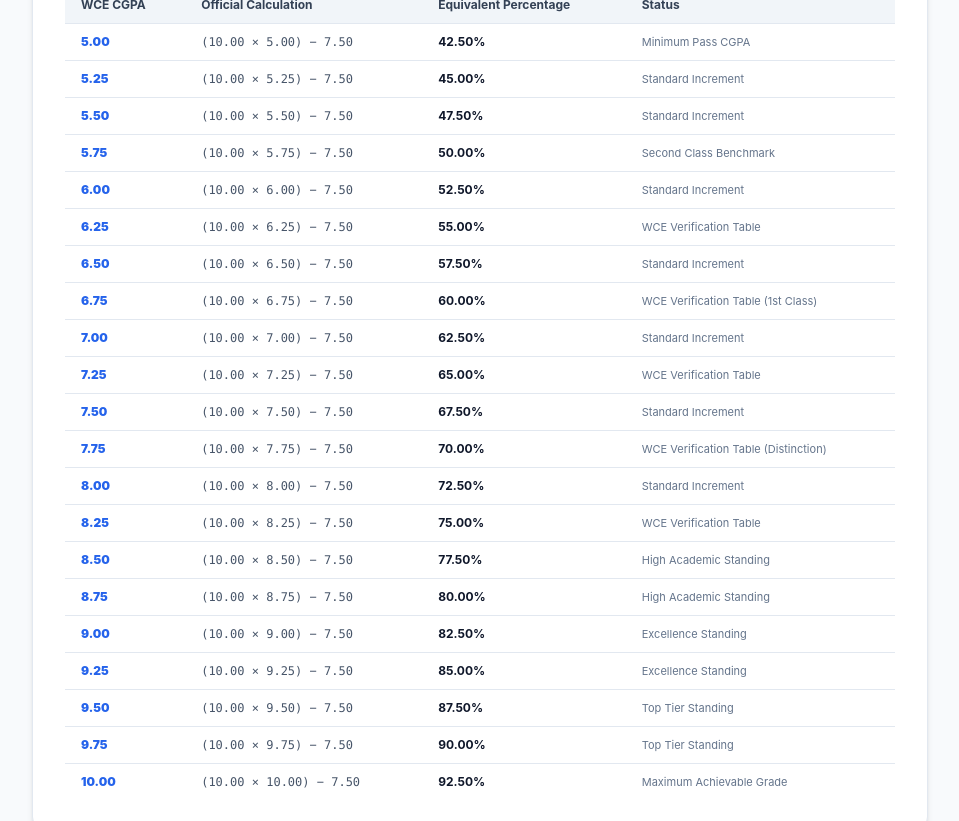
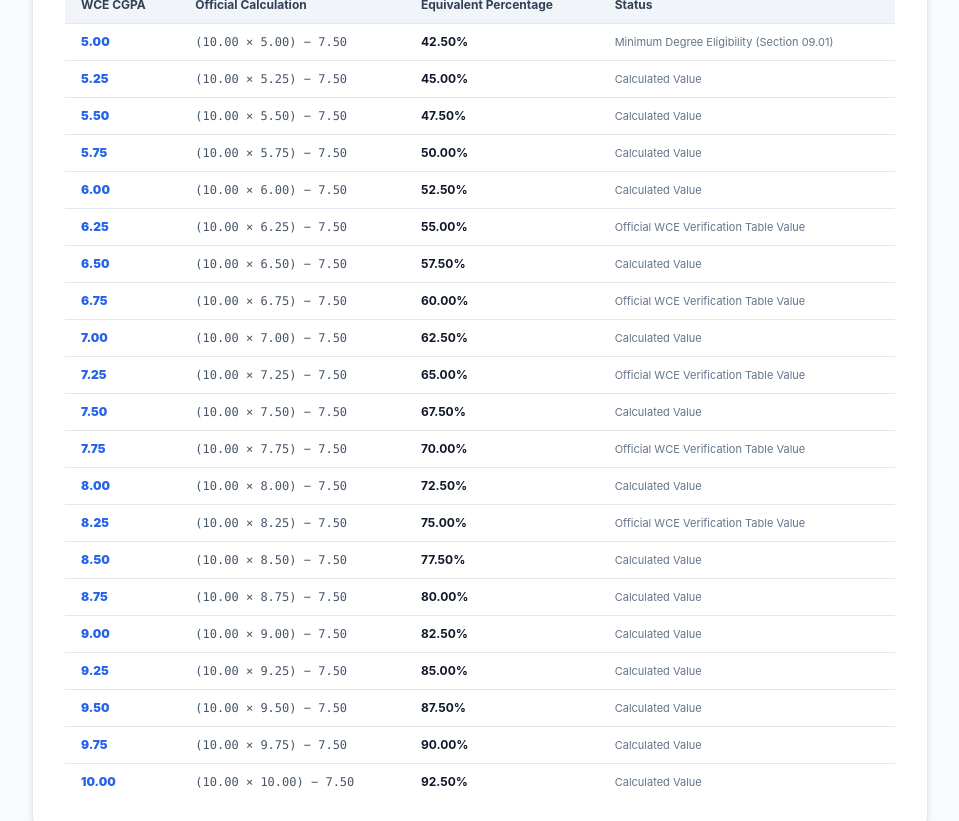
Before and after one commit to shreyashk07004/wce_calci, a React (Vite) app: page /how-its-calculated in a window 1280 px wide. Shown: the part 2580-3401 px from the top of the page, without its empty margins (160-1119 px from the left). Built offline with nearby package versions, Linux system fonts and the light colour scheme.

Commit message:
feat: add HowItsCalculated component to explain WCE academic grading and conversion formulas

```diff
--- a/src/components/HowItsCalculated.tsx
+++ b/src/components/HowItsCalculated.tsx
@@ -231,27 +231,27 @@ export const HowItsCalculated: React.FC = () => {
             </thead>
             <tbody className="divide-y divide-slate-200 dark:divide-slate-800">
               {[
-                { cgpa: '5.00', calc: '(10.00 × 5.00) − 7.50', per: '42.50%', note: 'Minimum Pass CGPA' },
-                { cgpa: '5.25', calc: '(10.00 × 5.25) − 7.50', per: '45.00%', note: 'Standard Increment' },
-                { cgpa: '5.50', calc: '(10.00 × 5.50) − 7.50', per: '47.50%', note: 'Standard Increment' },
-                { cgpa: '5.75', calc: '(10.00 × 5.75) − 7.50', per: '50.00%', note: 'Second Class Benchmark' },
-                { cgpa: '6.00', calc: '(10.00 × 6.00) − 7.50', per: '52.50%', note: 'Standard Increment' },
-                { cgpa: '6.25', calc: '(10.00 × 6.25) − 7.50', per: '55.00%', note: 'WCE Verification Table' },
-                { cgpa: '6.50', calc: '(10.00 × 6.50) − 7.50', per: '57.50%', note: 'Standard Increment' },
-                { cgpa: '6.75', calc: '(10.00 × 6.75) − 7.50', per: '60.00%', note: 'WCE Verification Table (1st Class)' },
-                { cgpa: '7.00', calc: '(10.00 × 7.00) − 7.50', per: '62.50%', note: 'Standard Increment' },
-                { cgpa: '7.25', calc: '(10.00 × 7.25) − 7.50', per: '65.00%', note: 'WCE Verification Table' },
-                { cgpa: '7.50', calc: '(10.00 × 7.50) − 7.50', per: '67.50%', note: 'Standard Increment' },
-                { cgpa: '7.75', calc: '(10.00 × 7.75) − 7.50', per: '70.00%', note: 'WCE Verification Table (Distinction)' },
-                { cgpa: '8.00', calc: '(10.00 × 8.00) − 7.50', per: '72.50%', note: 'Standard Increment' },
-                { cgpa: '8.25', calc: '(10.00 × 8.25) − 7.50', per: '75.00%', note: 'WCE Verification Table' },
-                { cgpa: '8.50', calc: '(10.00 × 8.50) − 7.50', per: '77.50%', note: 'High Academic Standing' },
-                { cgpa: '8.75', calc: '(10.00 × 8.75) − 7.50', per: '80.00%', note: 'High Academic Standing' },
-                { cgpa: '9.00', calc: '(10.00 × 9.00) − 7.50', per: '82.50%', note: 'Excellence Standing' },
-                { cgpa: '9.25', calc: '(10.00 × 9.25) − 7.50', per: '85.00%', note: 'Excellence Standing' },
-                { cgpa: '9.50', calc: '(10.00 × 9.50) − 7.50', per: '87.50%', note: 'Top Tier Standing' },
-                { cgpa: '9.75', calc: '(10.00 × 9.75) − 7.50', per: '90.00%', note: 'Top Tier Standing' },
-                { cgpa: '10.00', calc: '(10.00 × 10.00) − 7.50', per: '92.50%', note: 'Maximum Achievable Grade' },
+                { cgpa: '5.00', calc: '(10.00 × 5.00) − 7.50', per: '42.50%', note: 'Minimum Degree Eligibility (Section 09.01)' },
+                { cgpa: '5.25', calc: '(10.00 × 5.25) − 7.50', per: '45.00%', note: 'Calculated Value' },
+                { cgpa: '5.50', calc: '(10.00 × 5.50) − 7.50', per: '47.50%', note: 'Calculated Value' },
+                { cgpa: '5.75', calc: '(10.00 × 5.75) − 7.50', per: '50.00%', note: 'Calculated Value' },
+                { cgpa: '6.00', calc: '(10.00 × 6.00) − 7.50', per: '52.50%', note: 'Calculated Value' },
+                { cgpa: '6.25', calc: '(10.00 × 6.25) − 7.50', per: '55.00%', note: 'Official WCE Verification Table Value' },
+                { cgpa: '6.50', calc: '(10.00 × 6.50) − 7.50', per: '57.50%', note: 'Calculated Value' },
+                { cgpa: '6.75', calc: '(10.00 × 6.75) − 7.50', per: '60.00%', note: 'Official WCE Verification Table Value' },
+                { cgpa: '7.00', calc: '(10.00 × 7.00) − 7.50', per: '62.50%', note: 'Calculated Value' },
+                { cgpa: '7.25', calc: '(10.00 × 7.25) − 7.50', per: '65.00%', note: 'Official WCE Verification Table Value' },
+                { cgpa: '7.50', calc: '(10.00 × 7.50) − 7.50', per: '67.50%', note: 'Calculated Value' },
+                { cgpa: '7.75', calc: '(10.00 × 7.75) − 7.50', per: '70.00%', note: 'Official WCE Verification Table Value' },
+                { cgpa: '8.00', calc: '(10.00 × 8.00) − 7.50', per: '72.50%', note: 'Calculated Value' },
+                { cgpa: '8.25', calc: '(10.00 × 8.25) − 7.50', per: '75.00%', note: 'Official WCE Verification Table Value' },
+                { cgpa: '8.50', calc: '(10.00 × 8.50) − 7.50', per: '77.50%', note: 'Calculated Value' },
+                { cgpa: '8.75', calc: '(10.00 × 8.75) − 7.50', per: '80.00%', note: 'Calculated Value' },
+                { cgpa: '9.00', calc: '(10.00 × 9.00) − 7.50', per: '82.50%', note: 'Calculated Value' },
+                { cgpa: '9.25', calc: '(10.00 × 9.25) − 7.50', per: '85.00%', note: 'Calculated Value' },
+                { cgpa: '9.50', calc: '(10.00 × 9.50) − 7.50', per: '87.50%', note: 'Calculated Value' },
+                { cgpa: '9.75', calc: '(10.00 × 9.75) − 7.50', per: '90.00%', note: 'Calculated Value' },
+                { cgpa: '10.00', calc: '(10.00 × 10.00) − 7.50', per: '92.50%', note: 'Calculated Value' },
               ].map((row) => (
                 <tr key={row.cgpa} className="hover:bg-slate-50 dark:hover:bg-slate-800/40 transition-colors">
                   <td className="py-2.5 px-4 font-black text-blue-600 dark:text-blue-400">{row.cgpa}</td>
```
